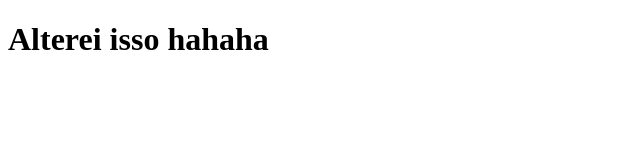
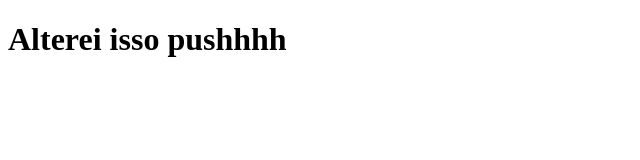
Before and after one commit to FelipLucas/clone-tabnews, a Next.js app: page / in a window 1280 px wide. Shown: the top 160 px of the page, without its empty margins (0-640 px from the left). Built offline with nearby package versions, Linux system fonts and the light colour scheme.

Commit message:
adiciona scripts ao codigo index js

```diff
--- a/pages/index.js
+++ b/pages/index.js
@@ -1,5 +1,8 @@
-function home(){
-    return <h1>Alterei isso hahaha</h1>
+function home() {
+  return <h1>Alterei isso pushhhh</h1>;
 }
 
+function teste(){
+  console.log("teste");
+}
 export default home;
```
Also changed, not shown: package.json (+6 -1 lines), 1 other file (tests, documents, lock files or other folders).
